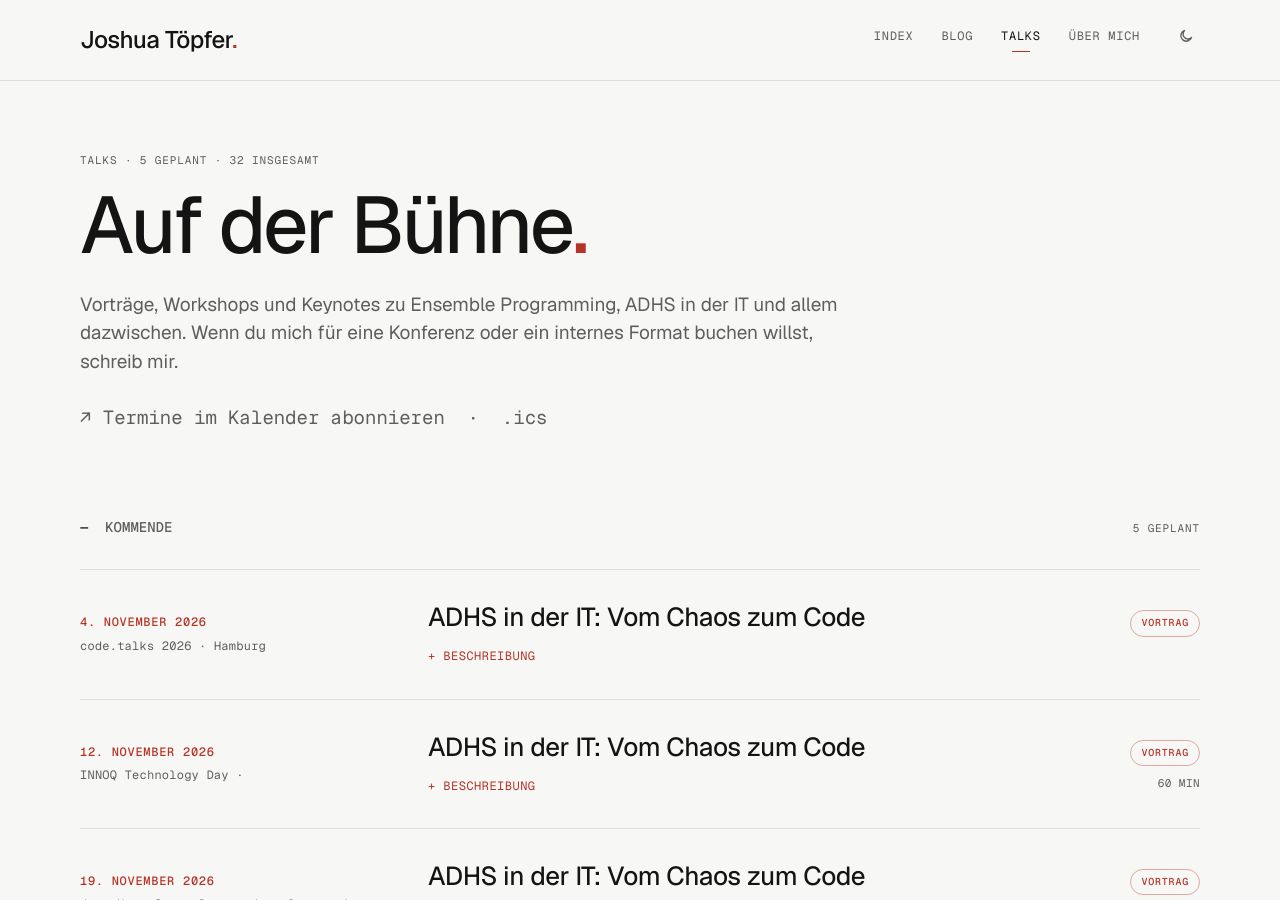
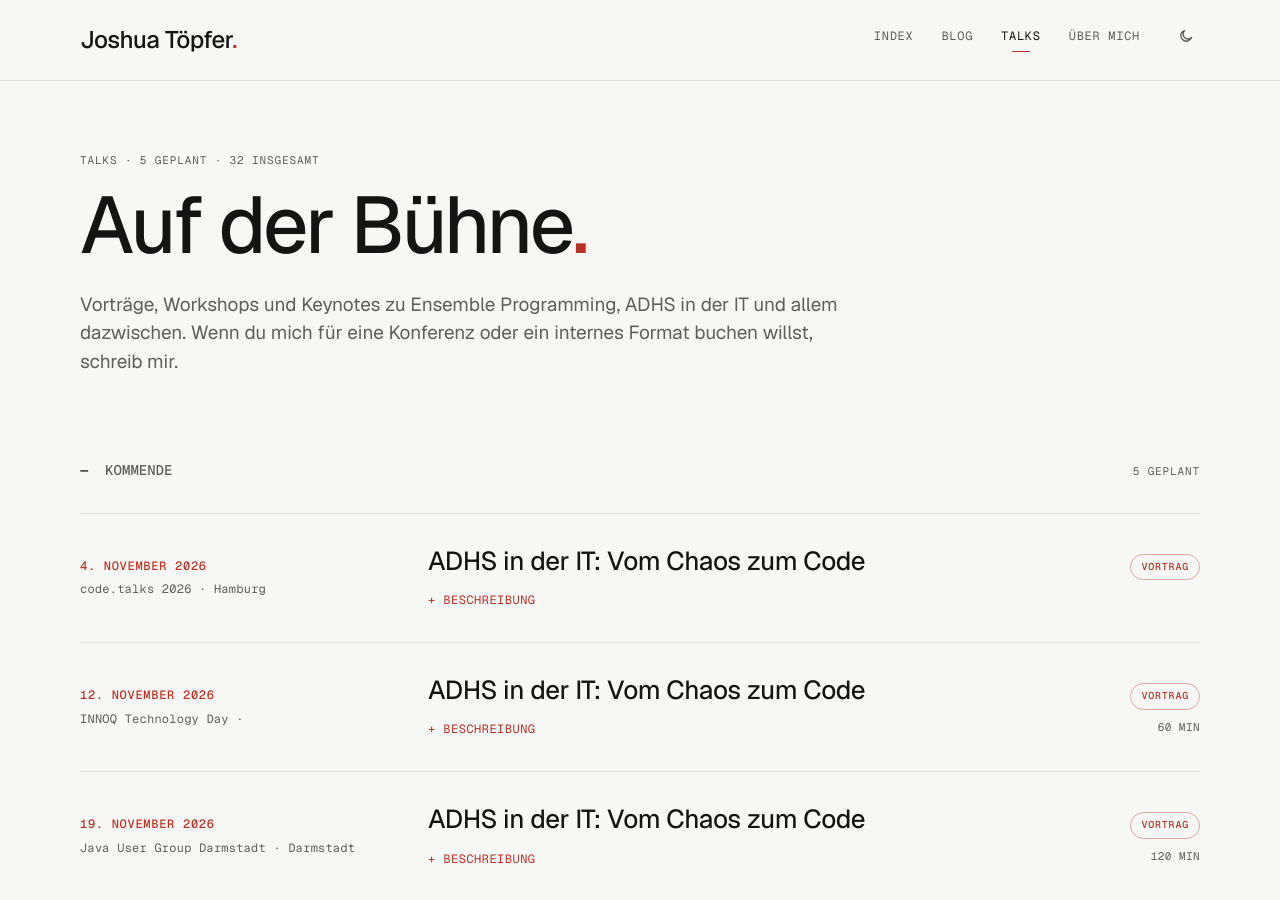
Before and after one commit to hollesse/joshuatoepfer.de, a Jekyll site: the page built from talks/index.html, in a window 1280 px wide and 900 px high. Built offline with Jekyll 4.4.1, drawn with Linux system fonts in a browser that asks for light colours.

Commit message:
Move the talks iCal link to the footer
The subscribe link was too prominent on the talks page for something
few people need. It now sits in the footer next to the RSS feed as
"Talks (iCal-Feed)"; the feed itself is unchanged.

Co-Authored-By: Claude Opus 5.5 <noreply@anthropic.com>
Claude-Session: https://claude.ai/code/session_011bSwGwKiMzfN7Zn6EAz5e4

```diff
--- a/_includes/footer.html
+++ b/_includes/footer.html
@@ -15,6 +15,7 @@
         <li><a href="https://github.com/hollesse" class="link" rel="me noopener">GitHub</a></li>
         <li><a href="https://www.linkedin.com/in/joshua-toepfer/" class="link" rel="me noopener">LinkedIn</a></li>
         <li><a href="{{ '/feed.xml' | relative_url }}" class="link">RSS-Feed</a></li>
+        <li><a href="{{ '/talks.ics' | absolute_url | webcal }}" class="link">Talks (iCal-Feed)</a></li>
       </ul>
     </div>
     <div>
--- a/_layouts/talks.html
+++ b/_layouts/talks.html
@@ -14,12 +14,6 @@ layout: default
     Vorträge, Workshops und Keynotes zu Ensemble Programming, ADHS in der
     IT und allem dazwischen. Wenn du mich für eine Konferenz oder ein
     internes Format buchen willst, schreib mir.
-  </p>
-  {%- assign ics_url = '/talks.ics' | absolute_url -%}
-  <p class="mono">
-    <a href="{{ ics_url | webcal }}" class="link">↗ Termine im Kalender abonnieren</a>
-    &nbsp;·&nbsp;
-    <a href="{{ ics_url }}" class="link">.ics</a>
   </p>
 </section>
 
```
